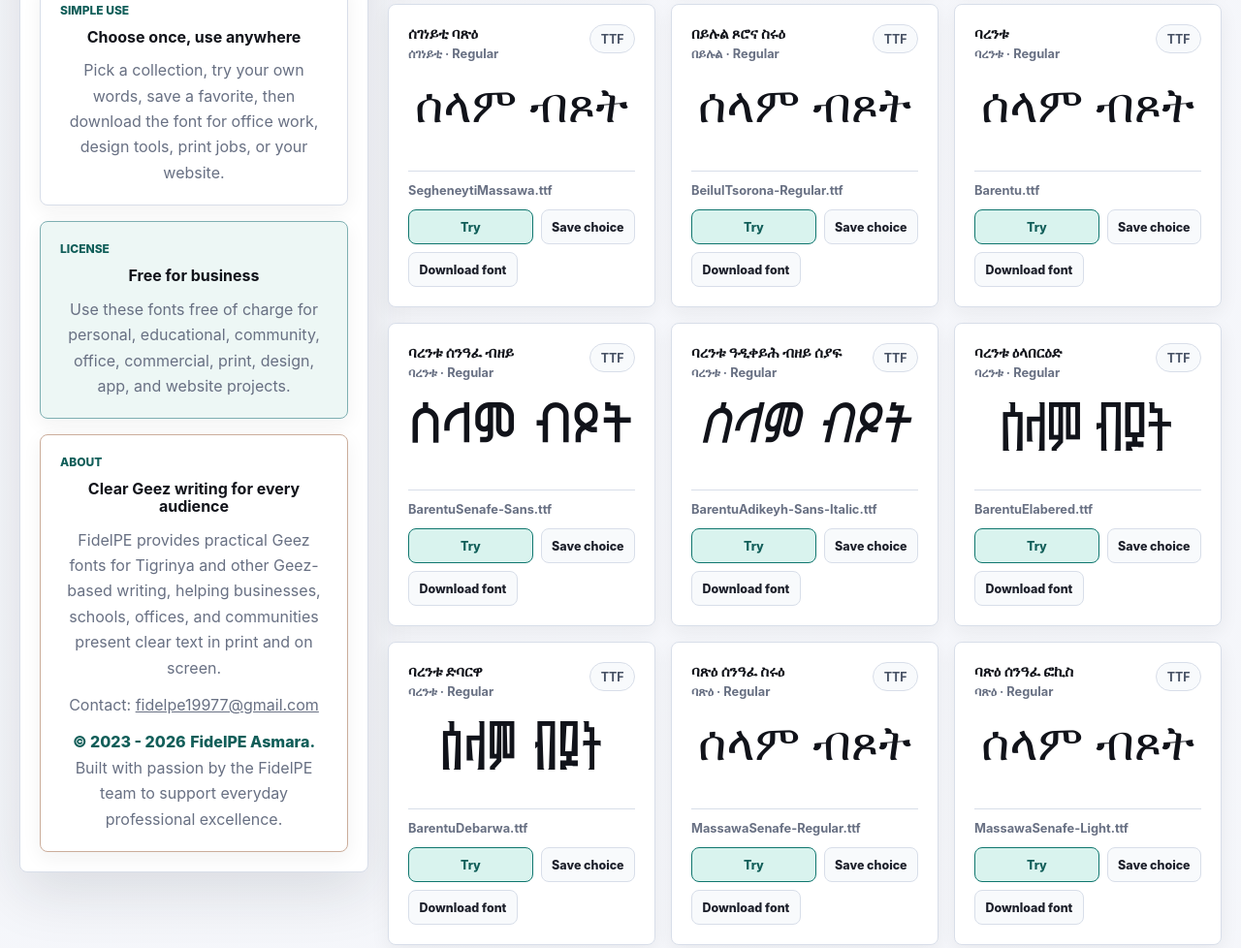
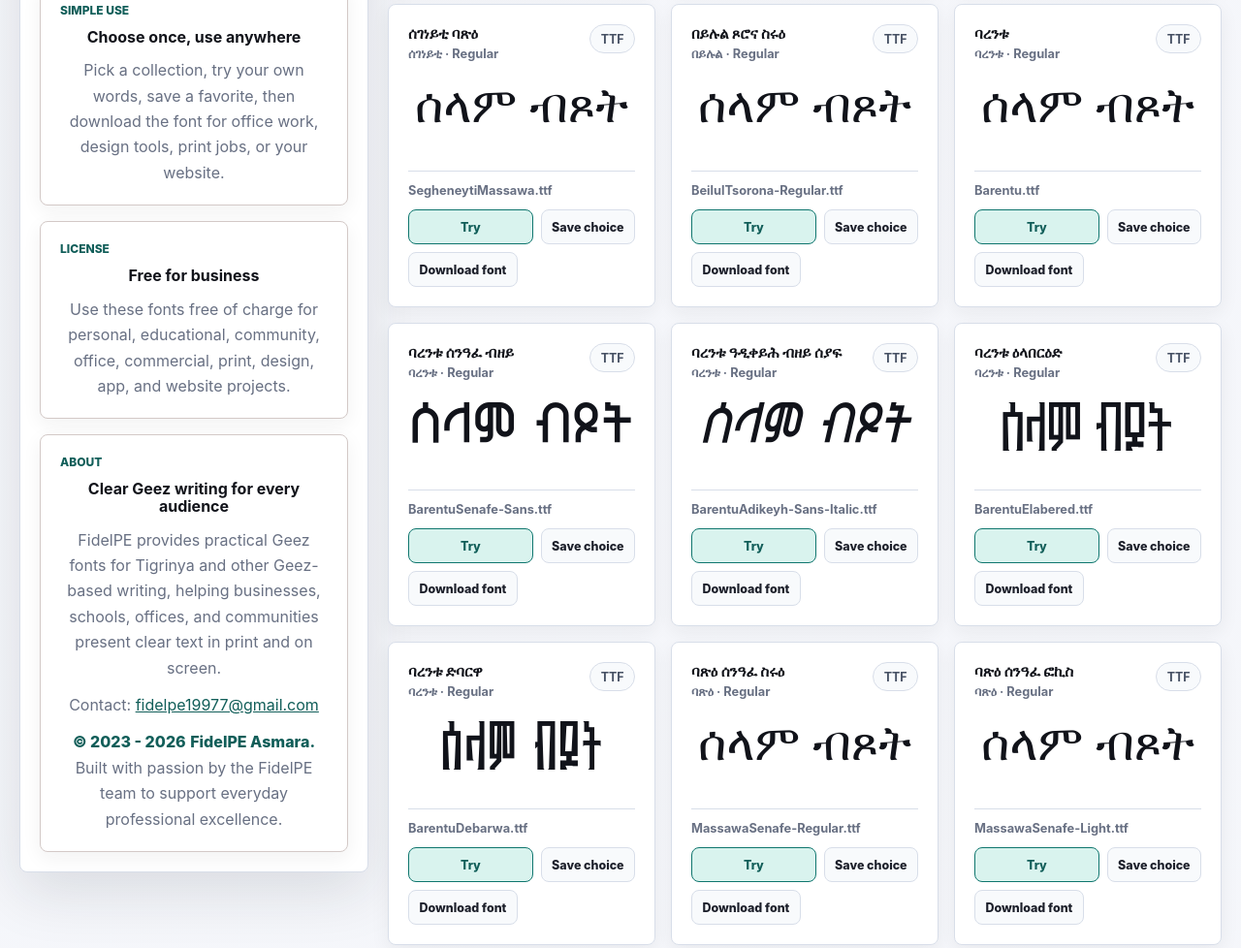
Before and after one commit to Teclit/Geez-fonts, a plain HTML site: page index.html in a window 1280 px wide. Shown: the part 2178-3156 px from the top of the page at 97% size. Drawn offline with Linux system fonts and the light colour scheme; a web font is replaced by a local one.

Commit message:
refactor: simplify info-card structure and enhance hover effects

```diff
--- a/index.html
+++ b/index.html
@@ -224,7 +224,7 @@
             </p>
           </article>
 
-          <article class="info-card info-card--license">
+          <article class="info-card">
             <span class="info-card__eyebrow">License</span>
             <h3>Free for business</h3>
             <p>
@@ -232,7 +232,7 @@
               office, commercial, print, design, app, and website projects.
             </p>
           </article>
-<article class="info-card info-card--about">
+<article class="info-card">
   <span class="info-card__eyebrow">About</span>
   <h3>Clear Geez writing for every audience</h3>
   <p>
@@ -242,7 +242,7 @@
   </p>
   <p>
     Contact:
-    <a href="mailto:fidelpe19977@gmail.com">fidelpe19977@gmail.com</a>
+    <a href="mailto:fidelpe19977@gmail.com" class="info-card__eyebrow_sm ">fidelpe19977@gmail.com</a>
   </p>
   <p>
   <span class="info-card__eyebrow_lg">© </span>
--- a/styles.css
+++ b/styles.css
@@ -645,15 +645,14 @@
     border-radius: var(--radius);
     background: var(--surface);
     box-shadow: 0 6px 20px rgba(28, 31, 42, 0.06);
+   border-color: color-mix(in srgb, var(--warm) 15%, var(--border));
   }
 
-  .info-card--license {
-    border-color: color-mix(in srgb, var(--accent) 45%, var(--border));
+  .info-card:hover{
+ background: var(--surface-tint);
+
+    border-color: color-mix(in srgb, var(--accent) 95%, var(--border));
     background: var(--surface-tint);
-  }
-
-  .info-card--about {
-    border-color: color-mix(in srgb, var(--warm) 35%, var(--border));
   }
 
   .info-card__eyebrow {
@@ -663,7 +662,11 @@
     text-transform: uppercase;
   }
 
-    .info-card__eyebrow_lg {
+    .info-card__eyebrow_sm {
+    color: var(--accent-strong);
+  }
+
+  .info-card__eyebrow_lg {
     color: var(--accent-strong);
     font-size: 1rem;
     font-weight: 850;
```
